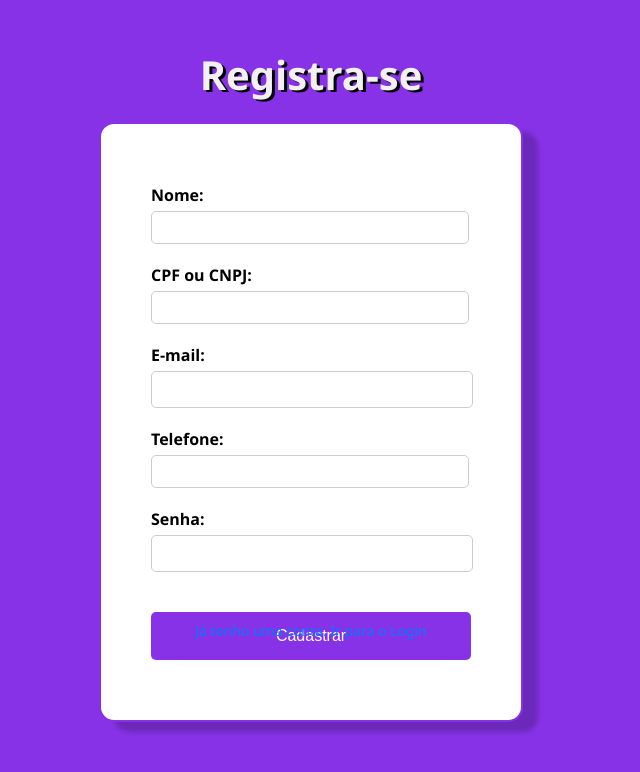
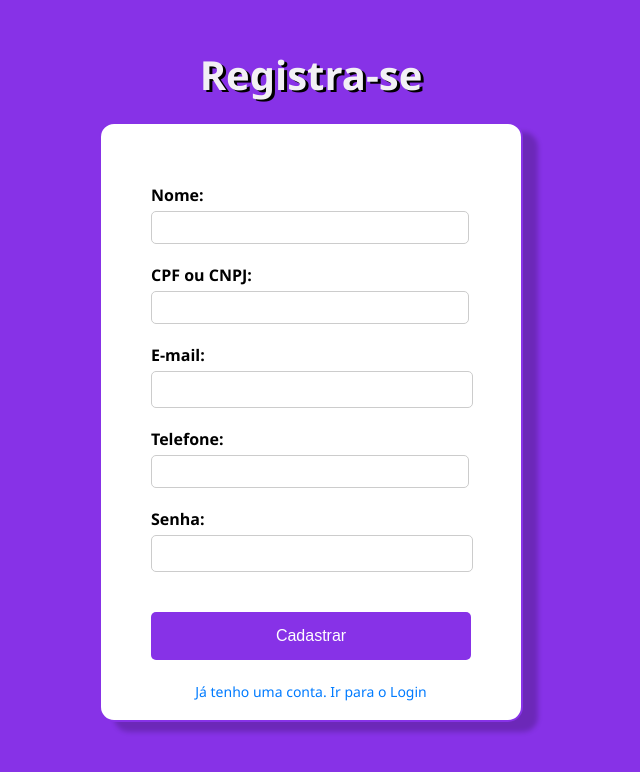
Before and after one commit to renantfm4/Teste_Tecnico_TAlpha, a React (Create React App) app: page /register in a window 1280 px wide. Shown: the top 772 px of the page, without its empty margins (329-969 px from the left). Built offline with nearby package versions, Linux system fonts and the light colour scheme.

Commit message:
Estilização do código e consertando

```diff
--- a/src/components/Register.module.css
+++ b/src/components/Register.module.css
@@ -63,8 +63,8 @@
 
 .loginLink {
     margin-top: 20px;
-    bottom: 160px;
-    position: absolute;
+    bottom: 60px;
+    position: relative;
     font-size: 14px;
     text-decoration: none;
     color: #007bff;
```
